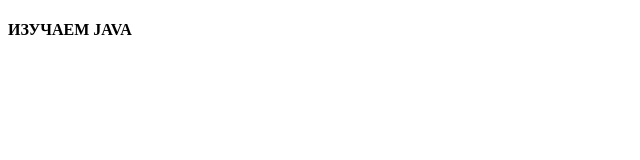
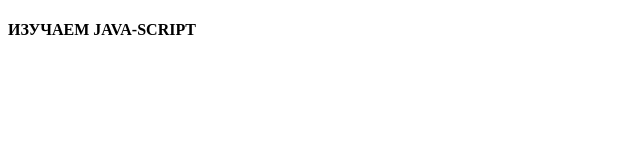
Before and after one commit to IgorDen1973/project, a plain HTML site: page index.html in a window 1280 px wide. Shown: the full height of the page, 0-640 px from the left. Drawn offline with Linux system fonts and the light colour scheme.

Commit message:
добавил фразу -SCRIPT

```diff
--- a/index.html
+++ b/index.html
@@ -5,7 +5,7 @@
 		<title> Основы JAVA SCRIPT </title>
 
 	</head >
-	<h4> ИЗУЧАЕМ JAVA</h4>
+	<h4> ИЗУЧАЕМ JAVA-SCRIPT</h4>
 	<body>
 	<script src="script.js"></script>
 	</body>
```
